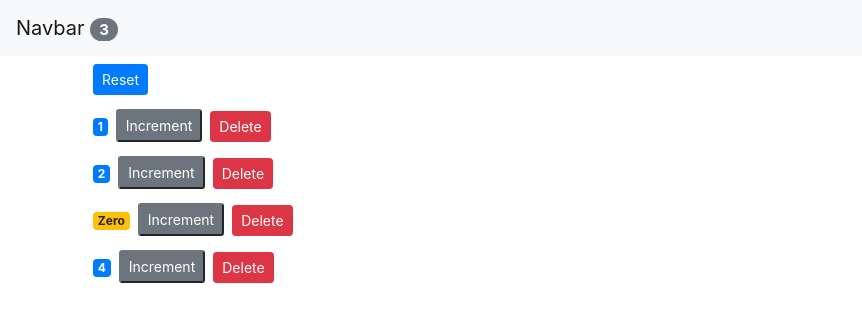
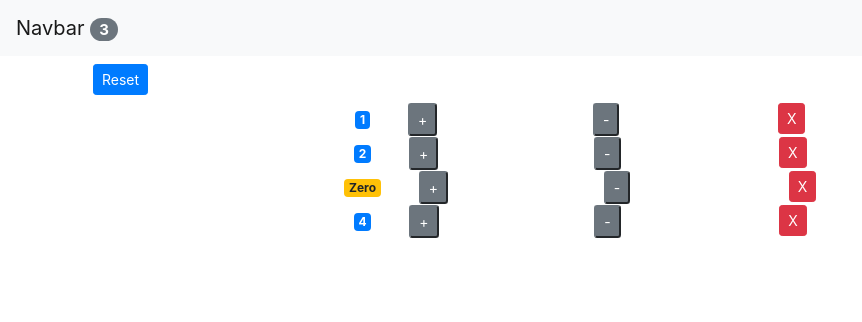
Before and after one commit to Vladimirmaslo90/reactTestProject, a React (Create React App) app: page / in a window 1280 px wide. Shown: the top 322 px of the page, without its empty margins (0-862 px from the left). Built offline with nearby package versions, Linux system fonts and the light colour scheme.

Commit message:
Changed counter component structure
Added '-' button and implemented method for descreasing values

```diff
--- a/src/App.js
+++ b/src/App.js
@@ -28,6 +28,14 @@ class App extends Component {
     this.setState({ counters });
   };
 
+  handleDecrement = counter => {
+    const counters = [...this.state.counters];
+    const index = counters.indexOf(counter);
+    counters[index] = { ...counter };
+    counters[index].value--;
+    this.setState({ counters });
+  };
+
   handleReset = () => {
     const counters = this.state.counters.map(c => {
       c.value = 0;
@@ -53,6 +61,7 @@ class App extends Component {
             counters={this.state.counters}
             onReset={this.handleReset}
             onIncrement={this.handleIncrement}
+            onDecrement={this.handleDecrement}
             onDelete={this.handleDelete}
           />
         </main>
--- a/src/components/counter.jsx
+++ b/src/components/counter.jsx
@@ -31,23 +31,63 @@ class Counter extends Component {
 
   render() {
     return (
-      <div>
-        {/* <span style {{ fontSize: 30 }} className="badge badge-primary m-2">{this.formatCount()} </span> */}
-        <span className={this.getBadgeClasses()}>{this.formatCount()} </span>
+      // <div>
+      //   {/* <span style {{ fontSize: 30 }} className="badge badge-primary m-2">{this.formatCount()} </span> */}
+      //   <span className={this.getBadgeClasses()}>{this.formatCount()} </span>
+      //   <button
+      //     onClick={() => this.props.onIncrement(this.props.counter)}
+      //     className="bth btn-secondary btn-sm"
+      //   >
+      //     +
+      //   </button>
+      //   {/* {this.state.tags.length === 0 && "Please create a new tag!"}
+      //   {this.renderTags()} */}
+      //   <button
+      //     onClick={() => this.props.onDecrement(this.props.counter)}
+      //     className="bth btn-secondary btn-sm"
+      //   >
+      //     -
+      //   </button>
+      //   <button
+      //     onClick={() => this.props.onDelete(this.props.counter.id)}
+      //     className="btn btn-danger btn-sm m-2"
+      //   >
+      //     Delete
+      //   </button>
+      // </div>
+
+      <div class="container">
+        <div class="row justify-content-md-center">
+          <div class="col-md-auto">
+            <span className={this.getBadgeClasses()}>
+              {this.formatCount()}{" "}
+            </span>
+          </div>
+          <div class="col col-sm-2">
             <button
               onClick={() => this.props.onIncrement(this.props.counter)}
               className="bth btn-secondary btn-sm"
             >
-          Increment
+              +
             </button>
-        {/* {this.state.tags.length === 0 && "Please create a new tag!"}
-        {this.renderTags()} */}
+          </div>
+          <div class="col col-sm-2">
+            <button
+              onClick={() => this.props.onDecrement(this.props.counter)}
+              className="bth btn-secondary btn-sm"
+            >
+              -
+            </button>
+          </div>
+          <div class="col col-sm-2">
             <button
               onClick={() => this.props.onDelete(this.props.counter.id)}
-          className="btn btn-danger btn-sm m-2"
+              className="btn btn-danger btn-sm"
             >
-          Delete
+              X
             </button>
+          </div>
+        </div>
       </div>
     );
   }
--- a/src/components/counters.jsx
+++ b/src/components/counters.jsx
@@ -3,7 +3,13 @@ import Counter from "./counter";
 
 class Counters extends Component {
   render() {
-    const { onReset, counters, onDelete, onIncrement } = this.props;
+    const {
+      onReset,
+      counters,
+      onDelete,
+      onIncrement,
+      onDecrement
+    } = this.props;
     return (
       <div>
         <button onClick={onReset} className="btn btn-primary btn-sm m-2">
@@ -14,6 +20,7 @@ class Counters extends Component {
             key={counter.id}
             onDelete={onDelete}
             onIncrement={onIncrement}
+            onDecrement={onDecrement}
             counter={counter}
           />
         ))}
```
Lines whose indentation alone changed are shown as unchanged.
